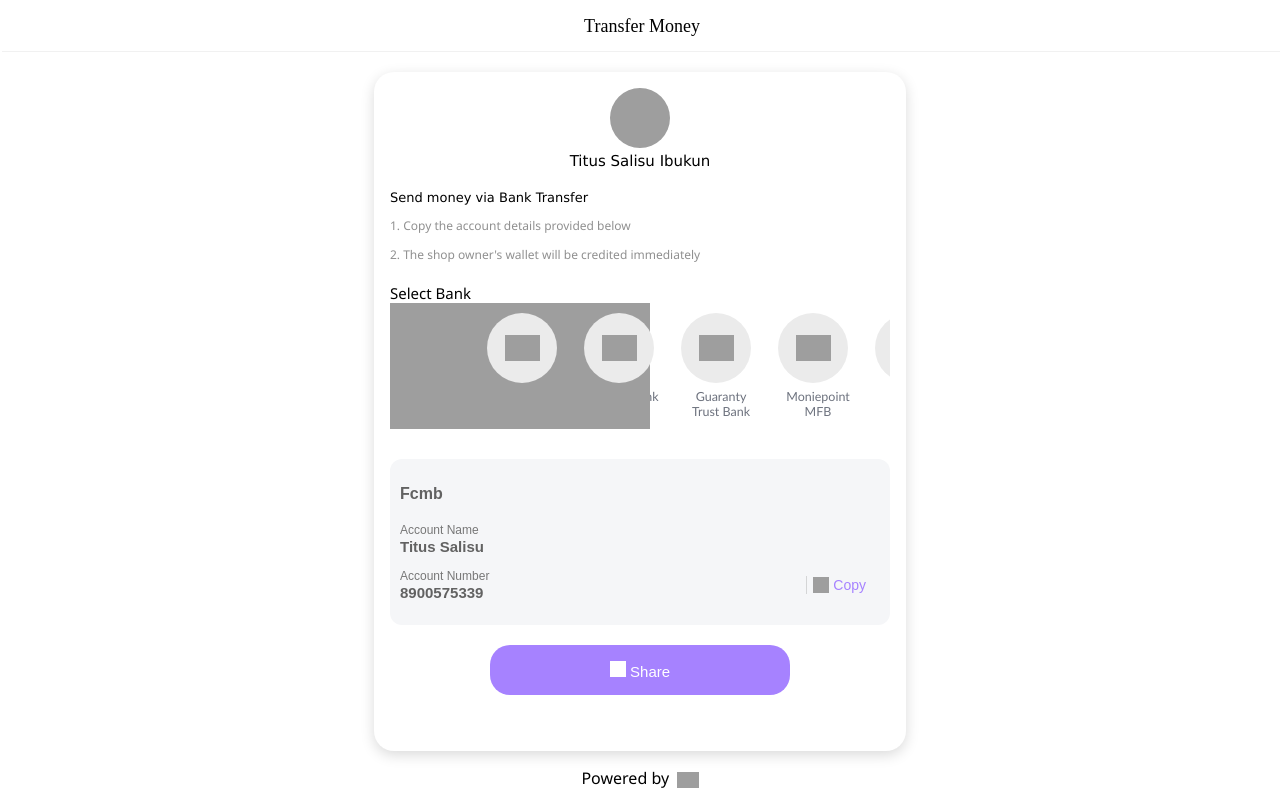
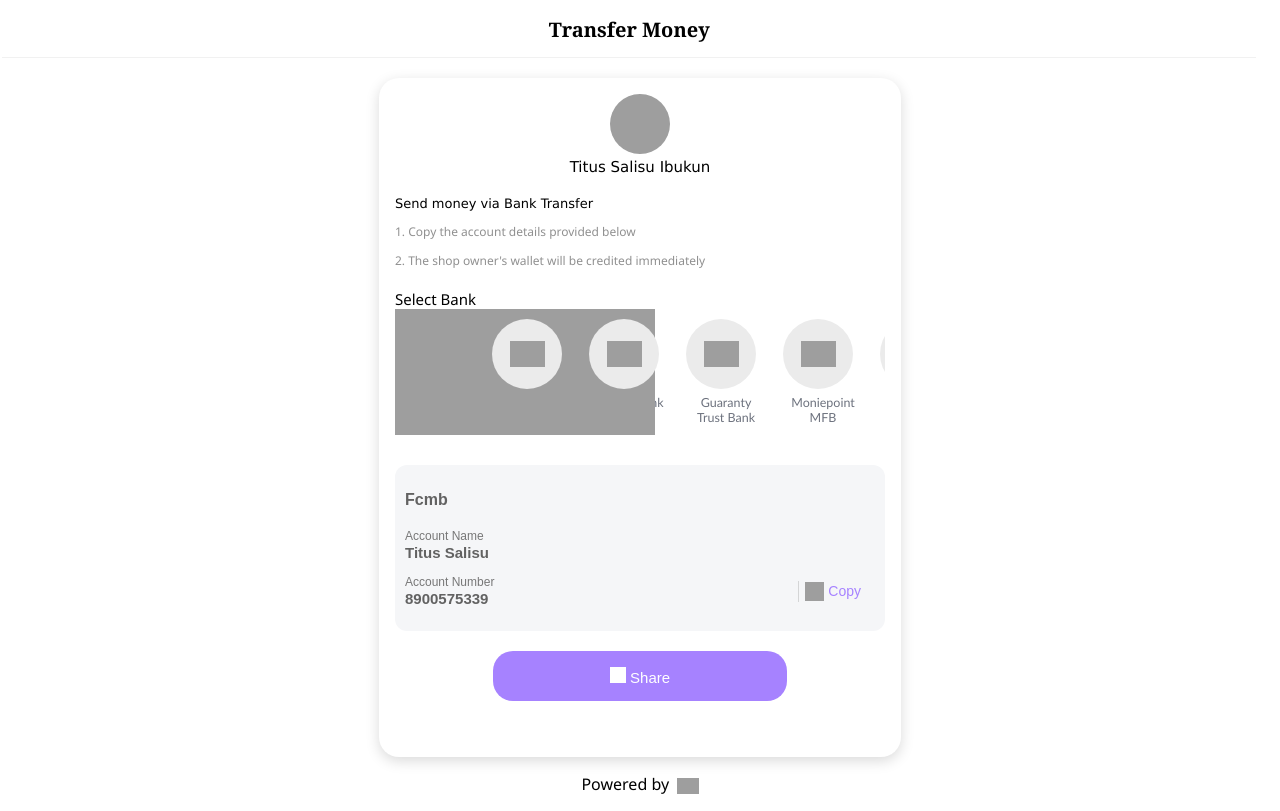
Before and after one commit to thepromzzy/Omnipay-clone, a plain HTML site: page index.html in a window 1280 px wide. Drawn offline with Linux system fonts and the light colour scheme; grey boxes are pictures that could not be loaded.

Commit message:
updated omnipay

```diff
--- a/styles.css
+++ b/styles.css
@@ -6,21 +6,20 @@ body {
 }
 
 .page-header {
-  width: 100%;
+  width: 98%;
   padding: 14px 0;
   border-bottom: 1px solid rgba(241, 241, 241, 1);
-  text-align: left;
-  font-family: GorditaMedium;
+  font-family: Cambria, Cochin, Georgia, Times, "Times New Roman", serif;
   margin: 2px;
-  font-size: 18px;
-  font-weight: 500;
+  font-size: 20px;
+  font-weight: 600;
   color: black;
   text-align: center;
 }
 
 .container {
   min-height: 500px;
-  max-width: 500px;
+  max-width: 490px;
   margin: 20px auto 10px;
   padding: 16px;
   background: #ffffff;
@@ -203,8 +202,8 @@ body {
 }
 
 .copy-btn img {
-  width: 16px;
-  height: 16px;
+  width: 19px;
+  height: 19px;
   text-align: right;
 }
 
```
